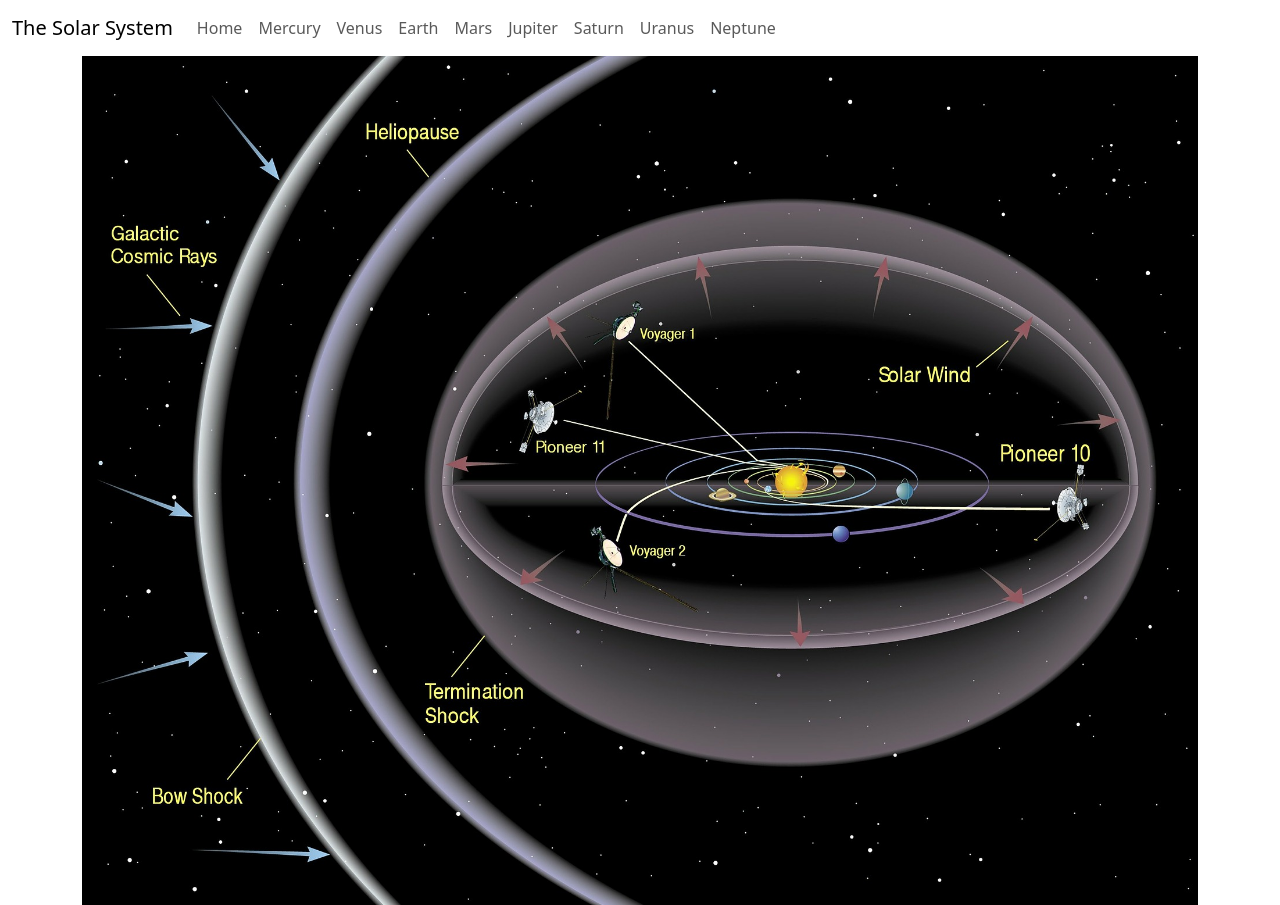
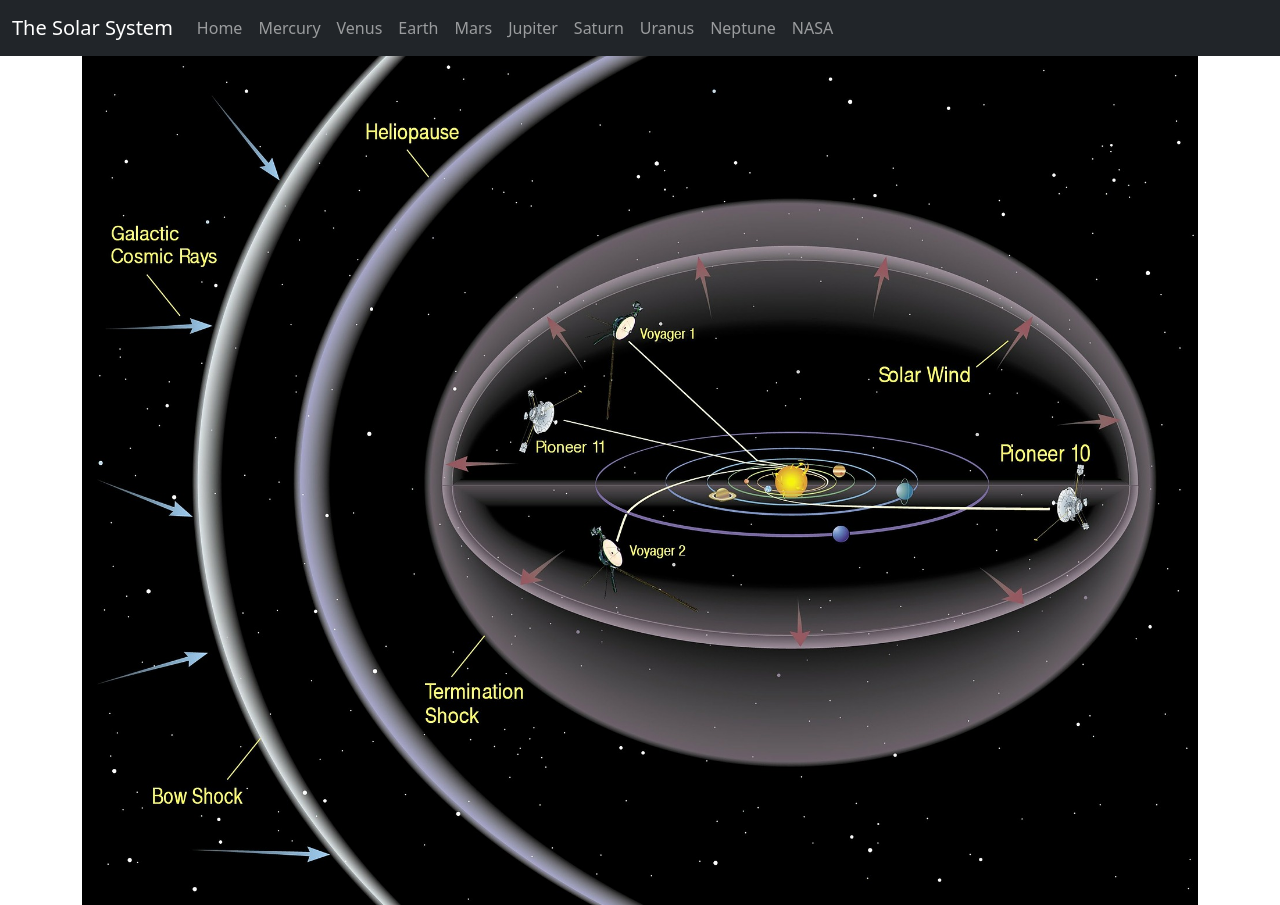
Before and after one commit to ehcsumb/lab4, a Node project: template express-app/views/index.ejs in a window 1280 px wide. Shown: the top 905 px of the page. Run offline with Node 20 templates, Linux system fonts and the light colour scheme; the template is opened without the code that fills it, so the values that code supplies are empty.

Commit message:
finished

```diff
--- a/express-app/index.mjs
+++ b/express-app/index.mjs
@@ -5,37 +5,29 @@ const app = express();
 app.set("view engine", "ejs");
 app.use(express.static("public"));
 
-app.get('/', async(req, res) => {
+app.get('/', async (req, res) => {
     let apiKey = "7756a1e81f817c186cf57294e1c19b37b49c54b8f34e7c499ee0ce5cd86cd16e";
-	let url = `https://api.unsplash.com/photos/random/?client_id=${apiKey}&featured=true&query=solar-system`;
+    let url = `https://api.unsplash.com/photos/random/?client_id=${apiKey}&featured=true&query=solar-system`;
     let response = await fetch(url);
     let data = await response.json();
     let randomImage = data.urls.full;
-    res.render("index",{randomImage})
+    res.render("index", { randomImage })
 });
 
 app.get('/planet', (req, res) => {
- let planetName = req.query.planetName;
- let planetInfo = planets[`get${planetName}`]();
- res.render('planet', { planetInfo, planetName });
+    let planetName = req.query.planetName;
+    let planetInfo = planets[`get${planetName}`]();
+    res.render('planet', { planetInfo, planetName });
 });
 
+app.get('/nasa', async (req, res) => {
+    let url = `https://api.nasa.gov/planetary/apod?api_key=zjrwh9NgRWJnHRnJMPqmGfhNjdP97CDDMbf8fRhN`;
+    let response = await fetch(url);
+    let podData = await response.json();
+    console.log(podData);
+    res.render('nasa', { podData });
+});
 
-app.get('/earth', (req, res) => {
-    let planet = planets.getEarth();
-    console.log(planet);
-    res.render('earth', {
-        planet
-    });
-})
-
-app.get('/mars', (req, res) => {
-    let planet = planets.getMars();
-    console.log(planet);
-    res.render('mars', {
-        planet
-    });
-})
 
 app.listen(3000, () => {
     console.log('server started');
--- a/express-app/views/index.ejs
+++ b/express-app/views/index.ejs
@@ -1,10 +1,16 @@
 <!DOCTYPE html>
 <html>
 <%- include('partials/head.ejs') %>
+<style>
+    body{
+        background-image: url("<%= randomImage %>");
+        background-size: cover;
+    }
+</style>
 
     <body>
         <%- include('partials/nav.ejs') %>
-            <div class="container-lg">
+            <div class="container-sm">
                 <img src="/img/solar-system.jpg" class="img-fluid">
             </div>
             <%- include('partials/footer.ejs') %>
--- a/express-app/views/partials/nav.ejs
+++ b/express-app/views/partials/nav.ejs
@@ -1,4 +1,4 @@
-<nav class="navbar navbar-expand">
+<nav class="navbar navbar-expand navbar-dark bg-dark">
     <div class="container-fluid">
         <a class="navbar-brand" href="#">The Solar System</a>
         <div class="collapse navbar-collapse" id="navbarNav">
@@ -30,6 +30,9 @@
                 <li class="nav-item">
                     <a class="nav-link" href="/planet?planetName=Neptune">Neptune</a>
                 </li>
+                <li class="nav-item">
+                    <a class="nav-link" href="/nasa">NASA</a>
+                </li>
             </ul>
         </div>
     </div>
```
Also changed, not shown: express-app/views/nasa.ejs (+28 -0 lines).
